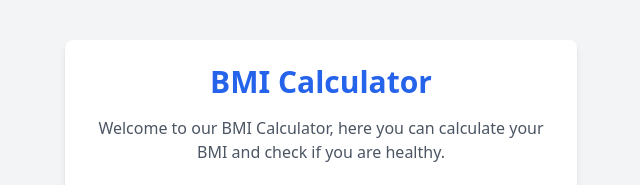
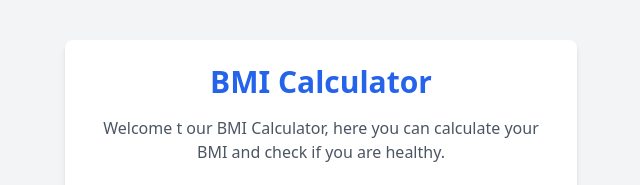
Before and after one commit to Kamilq99/BMI_Calculator, a plain HTML site: page frontend/index.html in a window 1280 px wide. Shown: the top 185 px of the page, 319-959 px from the left. Drawn offline with nearby package versions, Linux system fonts and the light colour scheme.

Commit message:
Some test Changes

```diff
--- a/frontend/index.html
+++ b/frontend/index.html
@@ -10,7 +10,7 @@
 
     <div class="max-w-lg mx-auto p-6 bg-white shadow-md rounded-lg mt-10">
         <h1 class="text-3xl font-semibold text-center text-blue-600 mb-4">BMI Calculator</h1>
-        <p class="text-center text-gray-600 mb-6">Welcome to our BMI Calculator, here you can calculate your BMI and check if you are healthy.</p>
+        <p class="text-center text-gray-600 mb-6">Welcome t our BMI Calculator, here you can calculate your BMI and check if you are healthy.</p>
 
         <div class="space-y-4">
             <div>
```
